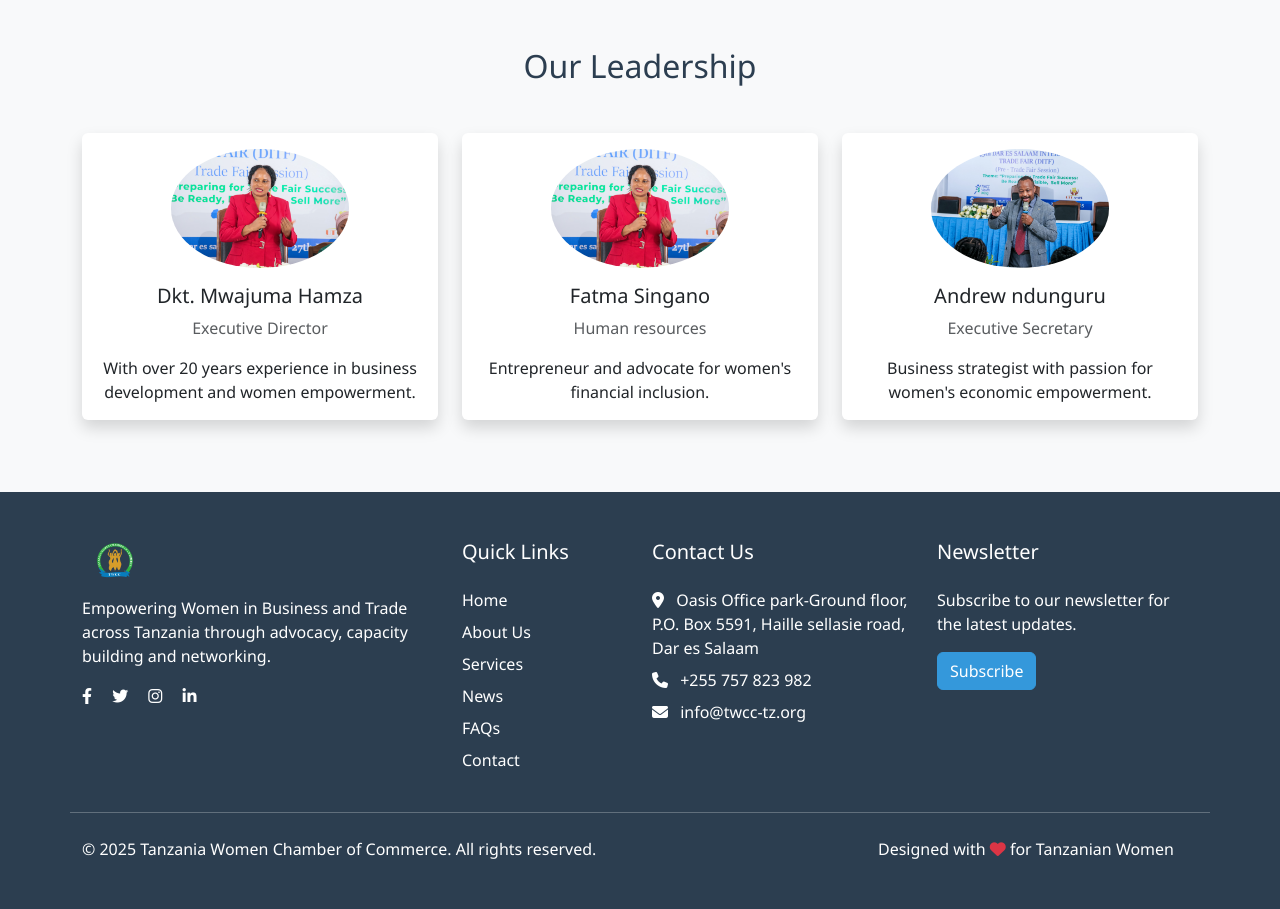
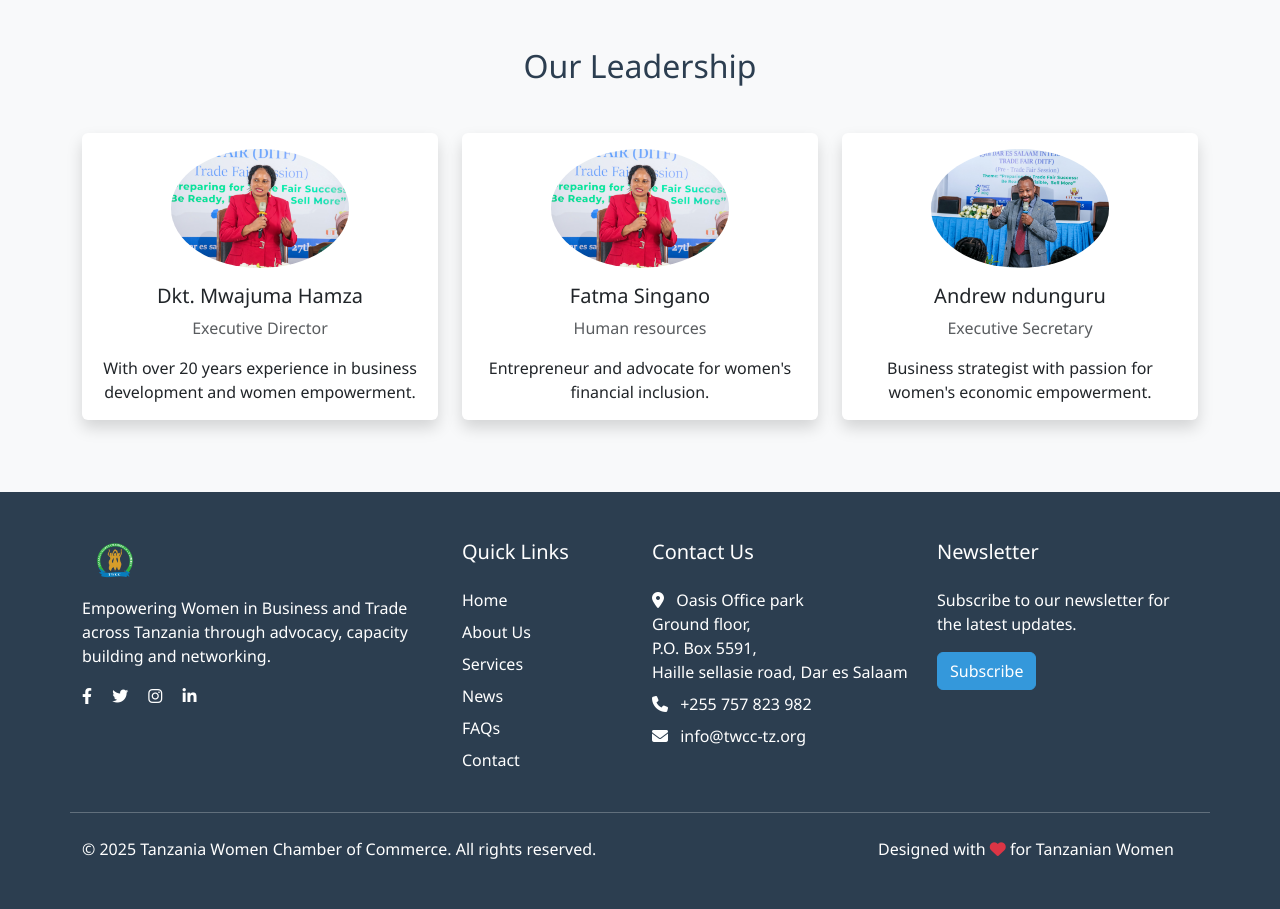
Before and after one commit to samsonkataga/twcc-2010--, a Django app: page /about/ in a window 1280 px wide. Shown: the part 787-1696 px from the top of the page. Run offline with Django 5.2, Linux system fonts and the light colour scheme.

Commit message:
thanks commit

```diff
--- a/twccapp/templates/twccapp/footer.html
+++ b/twccapp/templates/twccapp/footer.html
@@ -27,7 +27,10 @@
             <div class="col-lg-3 col-md-6 mb-4 mb-md-0">
                 <h5 class="text-white mb-4">Contact Us</h5>
                 <ul class="list-unstyled text-white">
-                    <li class="mb-2"><i class="fas fa-map-marker-alt me-2"></i> Oasis Office park-Ground floor, P.O. Box 5591, Haille sellasie road, Dar es Salaam</li>
+                    <li class="mb-2"><i class="fas fa-map-marker-alt me-2"></i> Oasis Office park<br>
+                    Ground floor,<br>
+                    P.O. Box 5591,<br>
+                    Haille sellasie road, Dar es Salaam</li>
                     <li class="mb-2"><i class="fas fa-phone me-2"></i> +255 757 823 982</li>
                     <li class="mb-2"><i class="fas fa-envelope me-2"></i> info@twcc-tz.org</li>
                 </ul>
```
